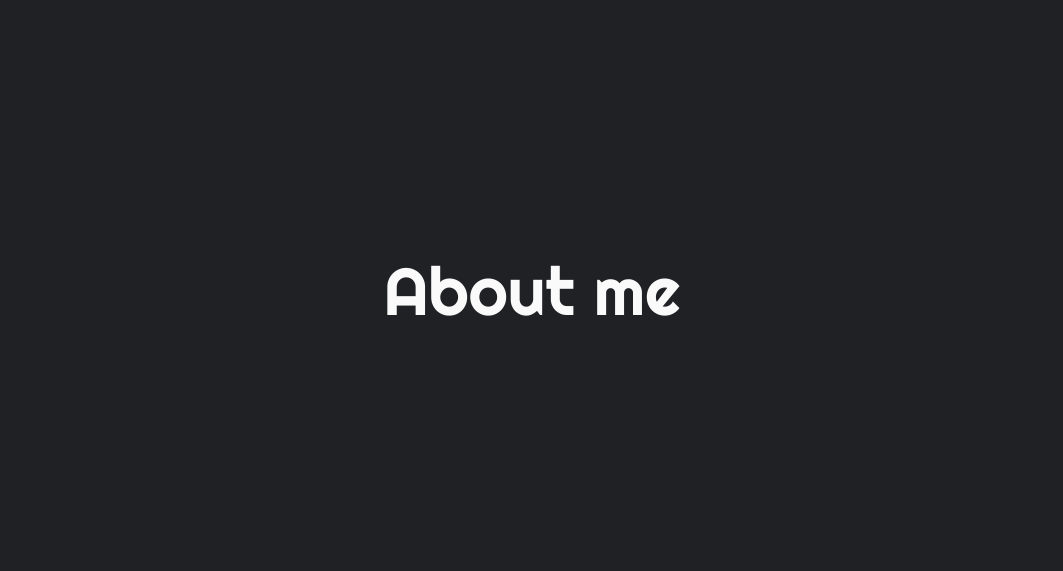
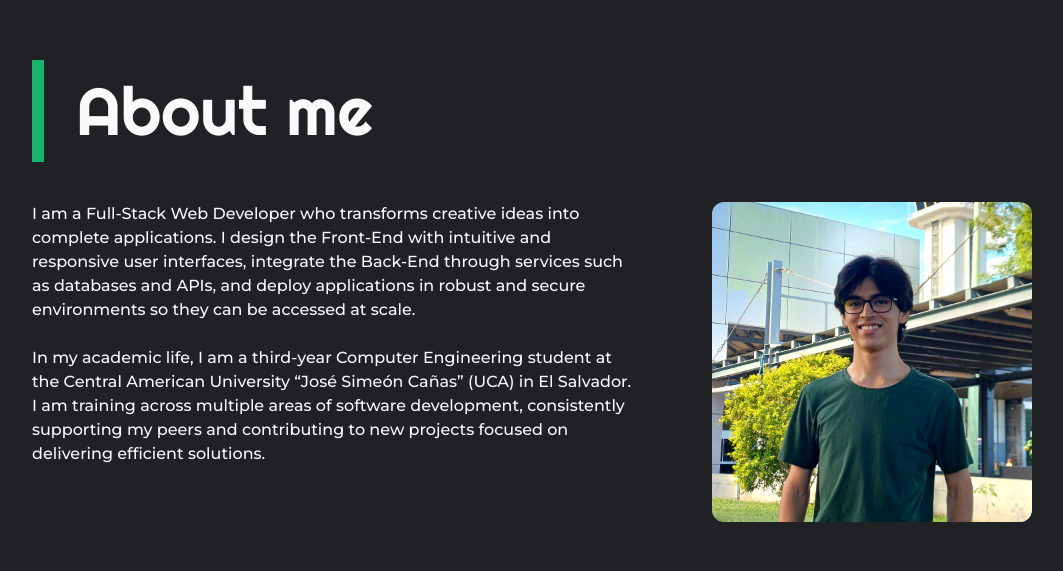
Before and after one commit to ErickBGomez/portfolio, a React app: page / in a window 1280 px wide. Shown: the part 909-1480 px from the top of the page, without its empty margins (108-1171 px from the left). Built offline with nearby package versions, Linux system fonts and the light colour scheme; the HTML template or start-up script is replaced by a standard one.

Commit message:
feat: Implement about section in Home page

```diff
--- /dev/null
+++ b/src/pages/home/components/TitleSection.tsx
@@ -0,0 +1,18 @@
+import { twMerge } from "tailwind-merge";
+import Heading from "../../../common/components/typography/Heading";
+
+type TitleSectionProps = {
+  title: string;
+  className?: string;
+};
+
+const TitleSection = ({ title, className }: TitleSectionProps) => {
+  return (
+    <div className={twMerge("flex gap-8 items-stretch mb-10", className)}>
+      <div className="w-3 bg-primary" />
+      <Heading level={2} text={title} />
+    </div>
+  );
+};
+
+export default TitleSection;
--- a/src/pages/home/sections/About.tsx
+++ b/src/pages/home/sections/About.tsx
@@ -1,10 +1,33 @@
-import Heading from "../../../common/components/typography/Heading";
+import TitleSection from "../components/TitleSection";
 import HomeSection from "./HomeSection";
 
 const About = () => {
   return (
     <HomeSection>
-      <Heading level={2} text="About me" />
+      <TitleSection title="About me" />
+      <div className="flex gap-20">
+        <div className="flex flex-col gap-6">
+          <p>
+            I am a Full-Stack Web Developer who transforms creative ideas into
+            complete applications. I design the Front-End with intuitive and
+            responsive user interfaces, integrate the Back-End through services
+            such as databases and APIs, and deploy applications in robust and
+            secure environments so they can be accessed at scale.
+          </p>
+          <p>
+            In my academic life, I am a third-year Computer Engineering student
+            at the Central American University “José Simeón Cañas” (UCA) in El
+            Salvador. I am training across multiple areas of software
+            development, consistently supporting my peers and contributing to
+            new projects focused on delivering efficient solutions.
+          </p>
+        </div>
+        <img
+          className="max-w-80 aspect-square object-cover rounded-xl"
+          src="aboutme.jpg"
+          alt="About me"
+        />
+      </div>
     </HomeSection>
   );
 };
--- a/src/pages/home/sections/HomeSection.tsx
+++ b/src/pages/home/sections/HomeSection.tsx
@@ -6,8 +6,8 @@ type HomeSectionProps = {
 
 const HomeSection = ({ children }: HomeSectionProps) => {
   return (
-    <section className="min-h-screen flex flex-col justify-center items-center">
-      {children}
+    <section className="min-h-screen flex flex-col justify-center">
+      <div className="max-w-250 w-full mx-auto">{children}</div>
     </section>
   );
 };
```
Also changed, not shown: public/aboutme.jpg (added).
